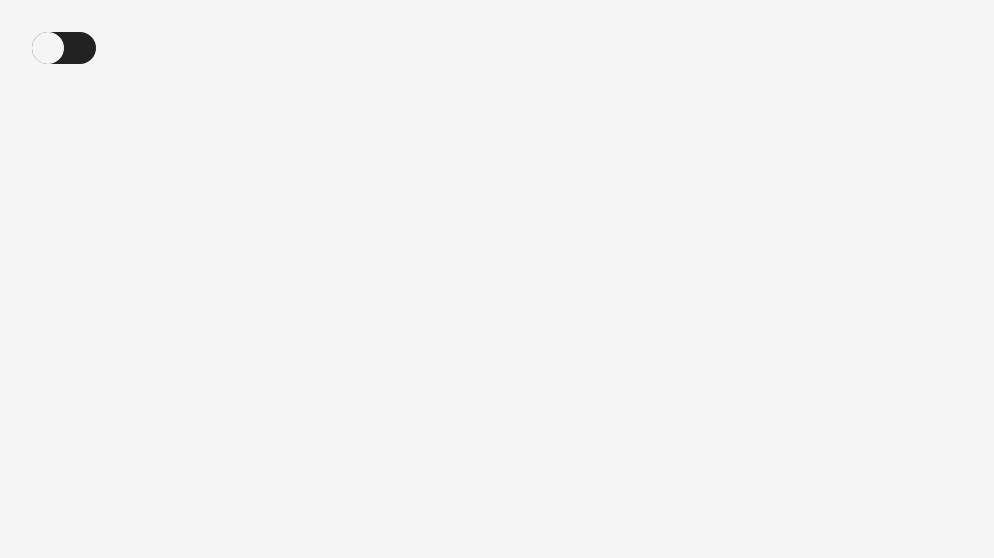
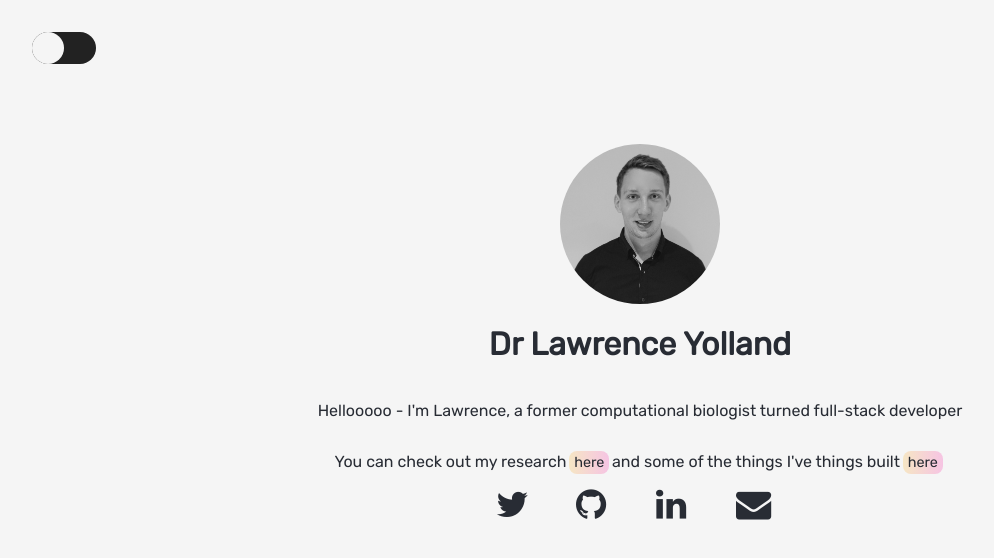
Before and after one commit to LawrenceYolland/me, a React (Create React App) app: page / in a window 1280 px wide. Shown: the top 558 px of the page, without its empty margins (0-994 px from the left). Built offline with nearby package versions, Linux system fonts and the light colour scheme.

Commit message:
added basename to router

```diff
--- a/src/App.js
+++ b/src/App.js
@@ -15,8 +15,8 @@ class App extends Component {
         <DayNight />
         {/* <Home /> */}
         <Switch>
-          <Route exact path="/me/" render={() => <Home />} />
-          <Route exact path="/me/research" render={() => <Research />} />
+          <Route exact path="/" render={() => <Home />} />
+          <Route exact path="/research" render={() => <Research />} />
         </Switch>
       </div>
     );
--- a/src/index.js
+++ b/src/index.js
@@ -11,7 +11,7 @@ import store from "./store";
 
 ReactDOM.render(
   <Provider store={store}>
-    <Router>
+    <Router basename={process.env.PUBLIC_URL}>
       <App />
     </Router>
   </Provider>,
```
Also changed, not shown: 1 other file (tests, documents, lock files or other folders).
